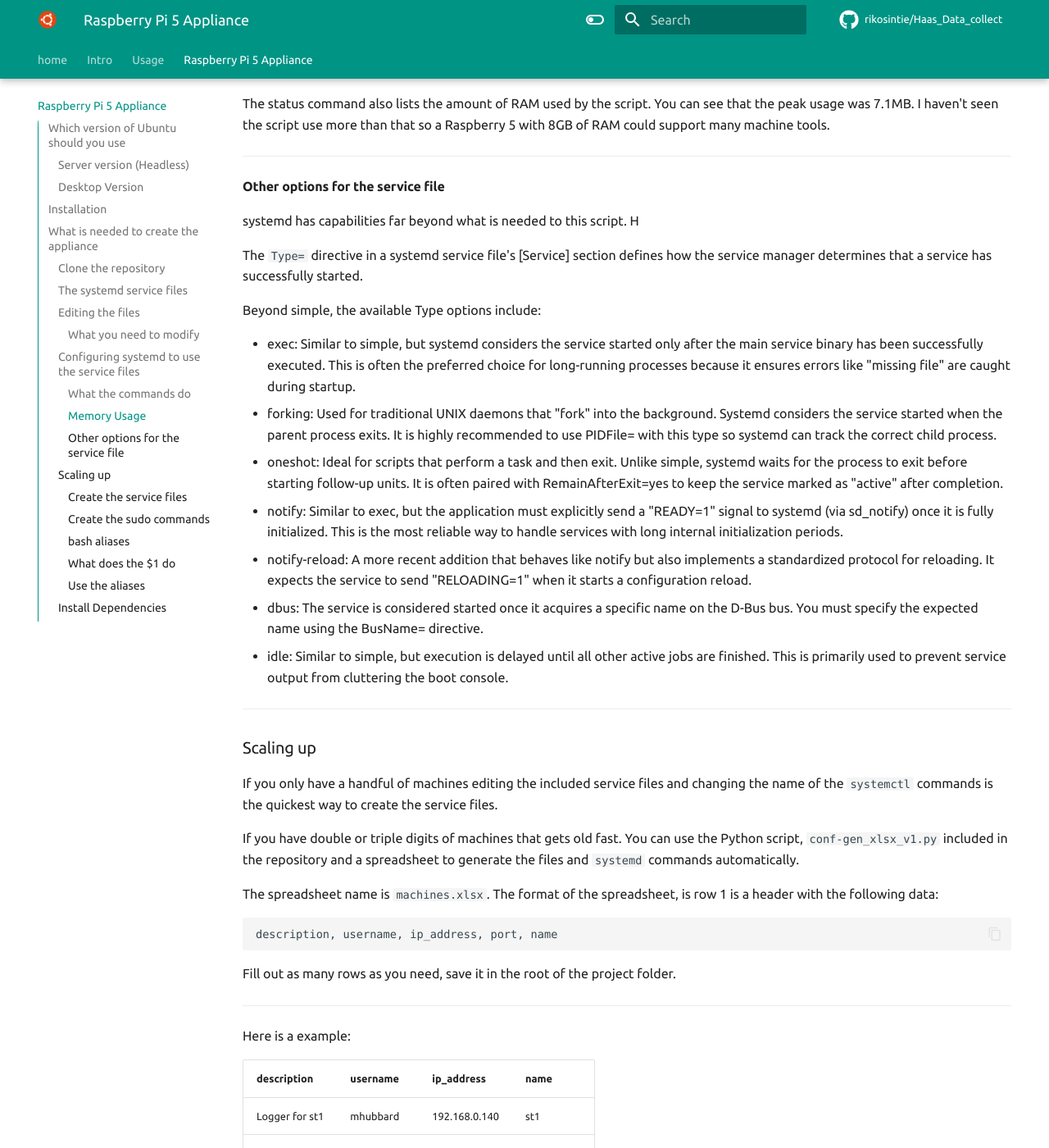
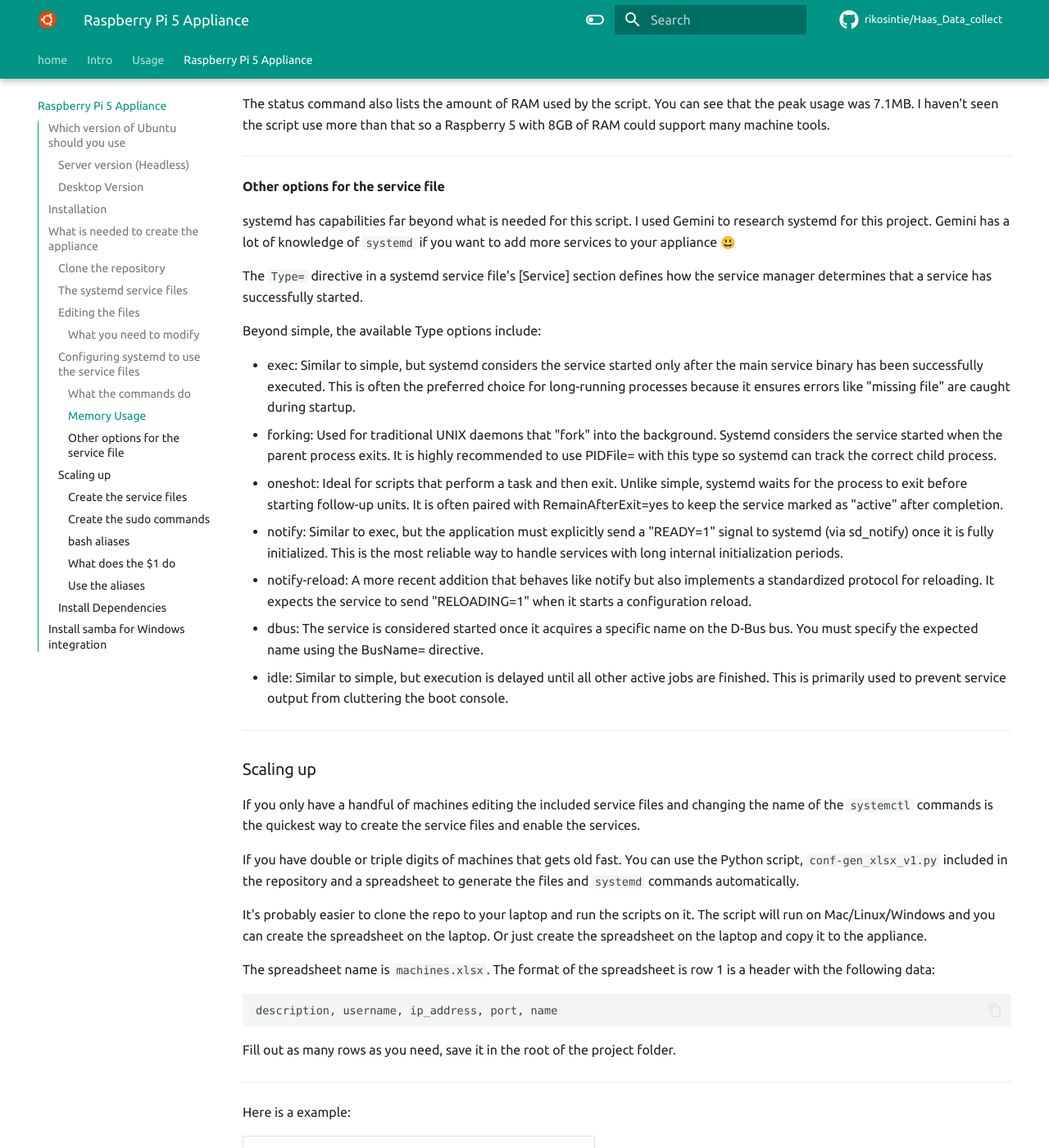
Before and after one commit to rikosintie/Haas_Data_collect, an MkDocs documentation site: the page built from docs/Pi_5_Appliance.md, in a window 1280 px wide and 1400 px high, scrolled down 5308 px. Shown: the whole window at 82% size. Built offline with MkDocs 1.6.1 and Material for MkDocs 9.7.7, drawn with Linux system fonts in a browser that asks for light colours; emoji names are drawn with the system emoji font; some web fonts are replaced; comment, search, counter and statistics services are not loaded; some of the changed text lies outside the part shown.

Commit message:
Git Title: Update Pi 5 Appliance Documentation
Git Description:
formatting

````diff
--- a/docs/Pi_5_Appliance.md
+++ b/docs/Pi_5_Appliance.md
@@ -45,7 +45,7 @@
 
 ### Desktop Version
 
-If you are new to Linux and building appliances you should pick the desktop. During the installation select "minimal" install since you don't need a word processor, spreadsheet, etc. The Desktop version of Ubuntu has the Gnome desktop which is similar to a Windows desktop. You can use a Keyboard, Mouse, Monitor to configure the Pi. This allows you to use a GUI text editor and other GUI tools.
+If you are new to Linux and building appliances you should pick the desktop. During the installation select "minimal" install since you don't need a word processor, spreadsheet, etc. The Desktop version of Ubuntu has the Gnome desktop which is similar to a Windows desktop. You can use a Keyboard, Mouse, and Monitor to configure the Pi. This allows you to use a GUI text editor and other GUI tools.
 
 ----------------------------------------------------------------
 
@@ -211,7 +211,7 @@
 
 #### Other options for the service file
 
-systemd has capabilities far beyond what is needed to this script. H
+systemd has capabilities far beyond what is needed for this script. I used Gemini to research systemd for this project. Gemini has a lot of knowledge of `systemd` if you want to add more services to your appliance :smiley:
 
 The `Type=` directive in a systemd service file's [Service] section defines how the service manager determines that a service has successfully started.
 
@@ -229,11 +229,13 @@
 
 ### Scaling up
 
-If you only have a handful of machines editing the included service files and changing the name of the `systemctl` commands is the quickest way to create the service files.
+If you only have a handful of machines editing the included service files and changing the name of the `systemctl` commands is the quickest way to create the service files and enable the services.
 
 If you have double or triple digits of machines that gets old fast. You can use the Python script, `conf-gen_xlsx_v1.py` included in the repository and a spreadsheet to generate the files and `systemd` commands automatically.
 
-The spreadsheet name is `machines.xlsx`. The format of the spreadsheet, is row 1 is a header with the following data:
+It's probably easier to clone the repo to your laptop and run the scripts on it. The script will run on Mac/Linux/Windows and you can create the spreadsheet on the laptop. Or just create the spreadsheet on the laptop and copy it to the appliance.
+
+The spreadsheet name is `machines.xlsx`. The format of the spreadsheet is row 1 is a header with the following data:
 
 ```bash
 description, username, ip_address, port, name
@@ -268,7 +270,7 @@
 Run the following:
 `python3 conf-gen_xlsx_v1.py -f machines.xlsx -t systemd-template.txt`
 
-The files are saved as `<name>.txt` in the root of the project directory. Here are the contents of ST1.txt
+The files are saved as `<name>.txt` in the root of the project directory. Here are the contents of st1.txt
 
 ```bash
 sudo cp st1.service /etc/systemd/system/st1.service
@@ -325,7 +327,11 @@
 The script requires some dependencies. Use the following to install them:
 
 ```bash
-python3 -m pip install pandas
+python -m pip install pandas
 python -m pip install jinja2
 python -m pip install openpyxl
 ```
+
+----------------------------------------------------------------
+
+## Install samba for Windows integration
````
